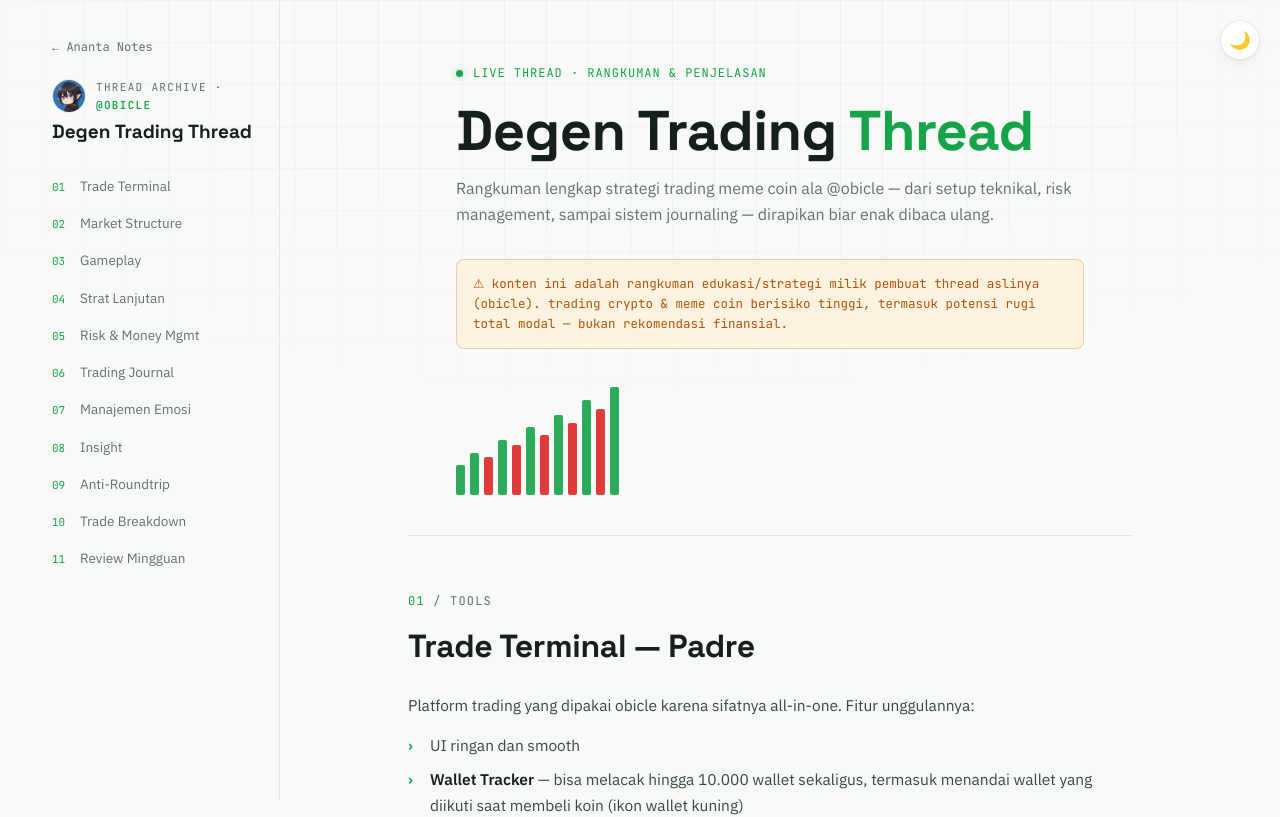
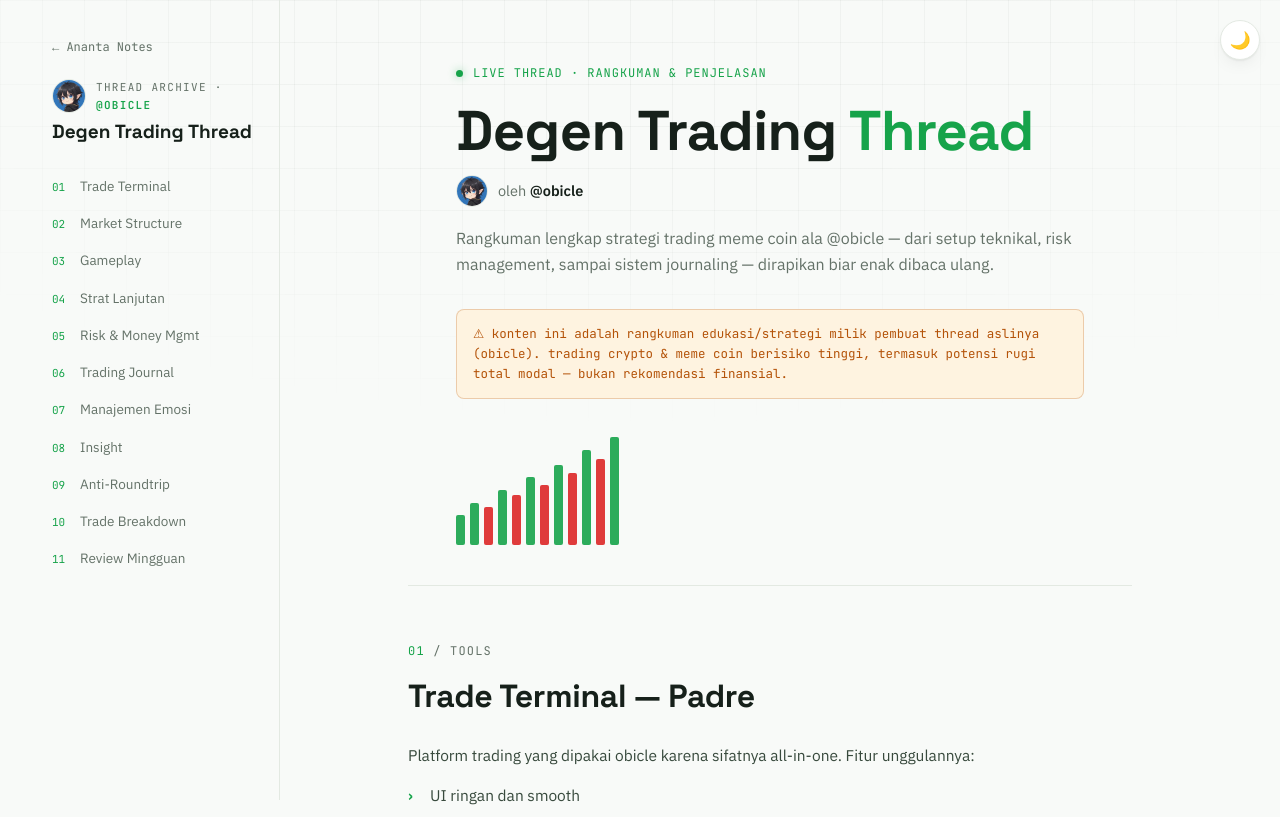
Before and after one commit to zerocell01/anantanotes, a React (Vite) app: page /notes/degen-trading-obicle in a window 1280 px wide. Shown: the top 817 px of the page. Built offline with nearby package versions, Linux system fonts and the light colour scheme.

Commit message:
Show @obicle avatar on the home page card and in the note hero

```diff
--- a/src/App.jsx
+++ b/src/App.jsx
@@ -7,12 +7,17 @@ import ThemeToggle from './ThemeToggle.jsx'
 function NoteCard({ note }) {
   return (
     <Link className="note-card" to={note.href}>
-      <div className="note-meta">
-        <span className="dot" />
-        {note.topic} · {note.author}
+      <div className="note-card-row">
+        {note.avatar && <img className="note-avatar" src={note.avatar} alt={note.author} />}
+        <div>
+          <div className="note-meta">
+            <span className="dot" />
+            {note.topic} · {note.author}
+          </div>
+          <div className="note-title">{note.title}</div>
+          <div className="note-desc">{note.desc}</div>
+        </div>
       </div>
-      <div className="note-title">{note.title}</div>
-      <div className="note-desc">{note.desc}</div>
     </Link>
   )
 }
--- a/src/index.css
+++ b/src/index.css
@@ -188,6 +188,21 @@ h1 {
   box-shadow: 0 4px 10px rgba(22, 32, 26, 0.05), 0 16px 32px -16px rgba(22, 163, 74, 0.25);
 }
 
+.note-card-row {
+  display: flex;
+  align-items: flex-start;
+  gap: 14px;
+}
+
+.note-avatar {
+  width: 40px;
+  height: 40px;
+  border-radius: 50%;
+  object-fit: cover;
+  border: 1px solid var(--border);
+  flex-shrink: 0;
+}
+
 .note-meta {
   display: flex;
   align-items: center;
--- a/src/notes.js
+++ b/src/notes.js
@@ -7,5 +7,6 @@ export const notes = [
     topic: 'Trading · Memecoin',
     desc: 'Rangkuman thread belajar trading degen / memecoin dari @obicle.',
     href: '/notes/degen-trading-obicle',
+    avatar: '/notes/assets/degen-trading-obicle/avatar.jpg',
   },
 ]
--- a/src/pages/DegenTradingObicle.css
+++ b/src/pages/DegenTradingObicle.css
@@ -134,6 +134,21 @@
 }
 .note-degen h1.title span {
   color: var(--bull);
+}
+.note-degen .byline {
+  display: flex;
+  align-items: center;
+  gap: 10px;
+  margin-bottom: 18px;
+  font-size: 14.5px;
+  color: var(--muted);
+}
+.note-degen .byline strong {
+  color: var(--text);
+}
+.note-degen .avatar-lg {
+  width: 32px;
+  height: 32px;
 }
 .note-degen .subtitle {
   color: var(--muted);
--- a/src/pages/DegenTradingObicle.jsx
+++ b/src/pages/DegenTradingObicle.jsx
@@ -68,6 +68,12 @@ export default function DegenTradingObicle() {
             <h1 className="title">
               Degen Trading <span>Thread</span>
             </h1>
+            <div className="byline">
+              <img className="avatar avatar-lg" src={IMG('avatar.jpg')} alt="@obicle" />
+              <span>
+                oleh <strong>@obicle</strong>
+              </span>
+            </div>
             <p className="subtitle">
               Rangkuman lengkap strategi trading meme coin ala @obicle — dari setup
               teknikal, risk management, sampai sistem journaling — dirapikan biar enak
```
